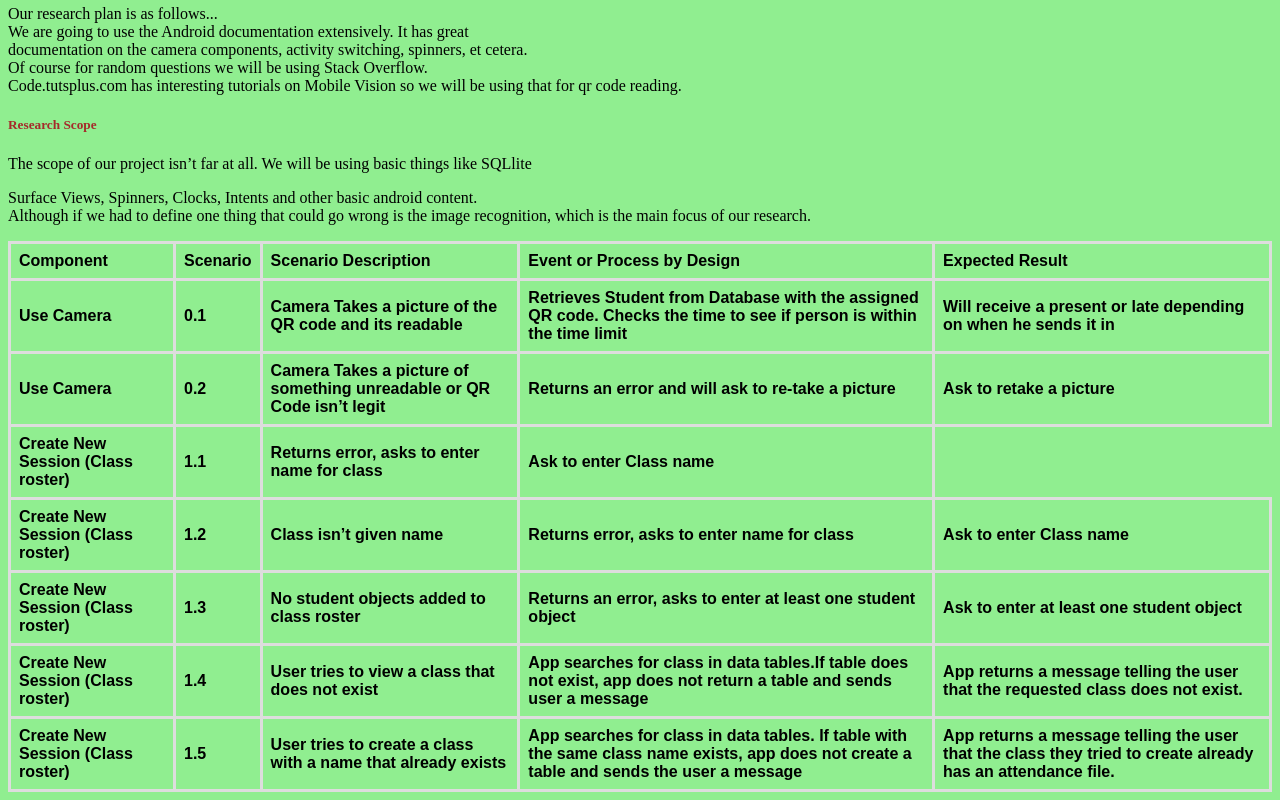
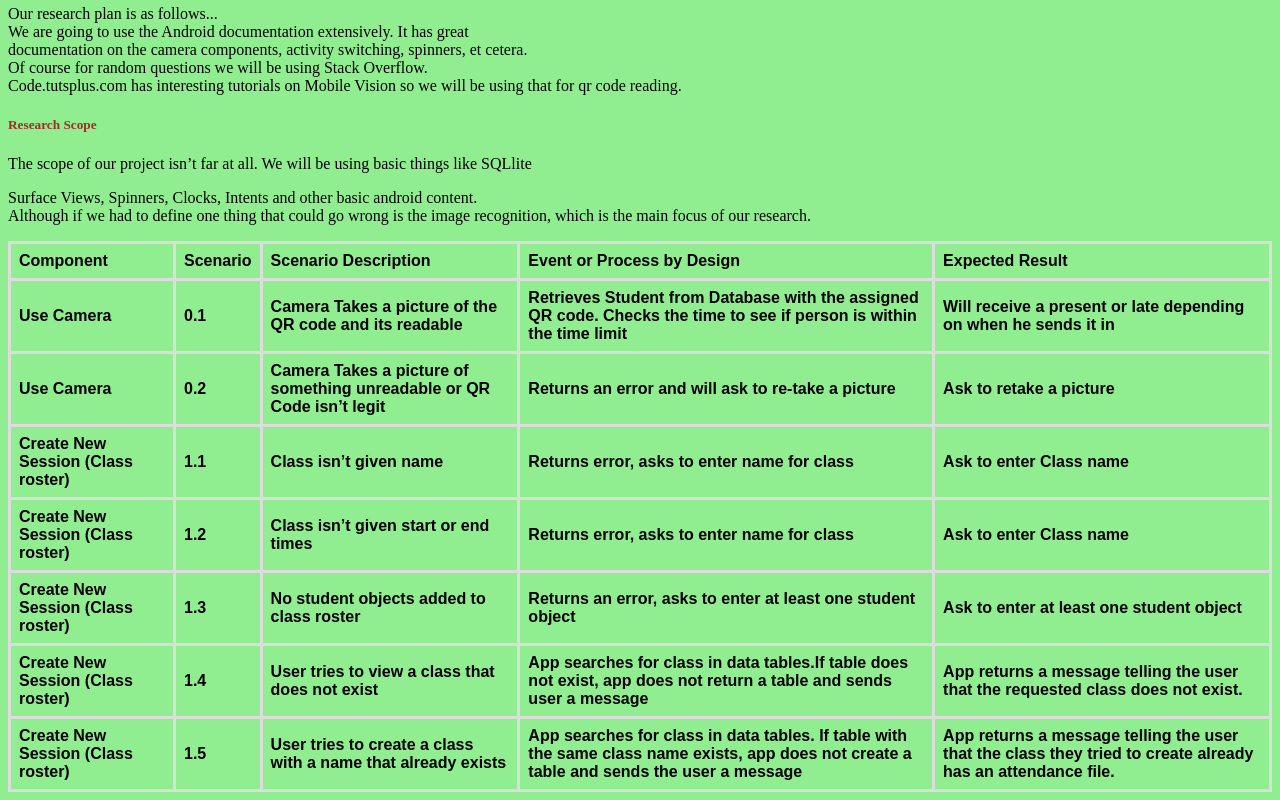
Before and after one commit to namm100/Midyear-Project, a plain HTML site: page index.html in a window 1280 px wide. Shown: the part 3774-4574 px from the top of the page. Drawn offline with Linux system fonts and the light colour scheme.

Commit message:
Bleach Update #2
Fixed an error in the table

```diff
--- a/index.html
+++ b/index.html
@@ -174,13 +174,14 @@ The scope of our project isn&#8217;t far at all. We will be using basic things l
 	<tr>
 		<th> Create New Session (Class roster) </th>
 		<th> 1.1 </th>
+		<th> Class isn’t given name </th>
 		<th> Returns error, asks to enter name for class </th>
 		<th> Ask to enter Class name </th>
 	</tr>
 	<tr>
 		<th> Create New Session (Class roster) </th>
 		<th> 1.2 </th>
-		<th> Class isn’t given name </th>
+		<th> Class isn’t given start or end times </th>
 		<th> Returns error, asks to enter name for class </th>
 		<th> Ask to enter Class name
 	</tr>
```
